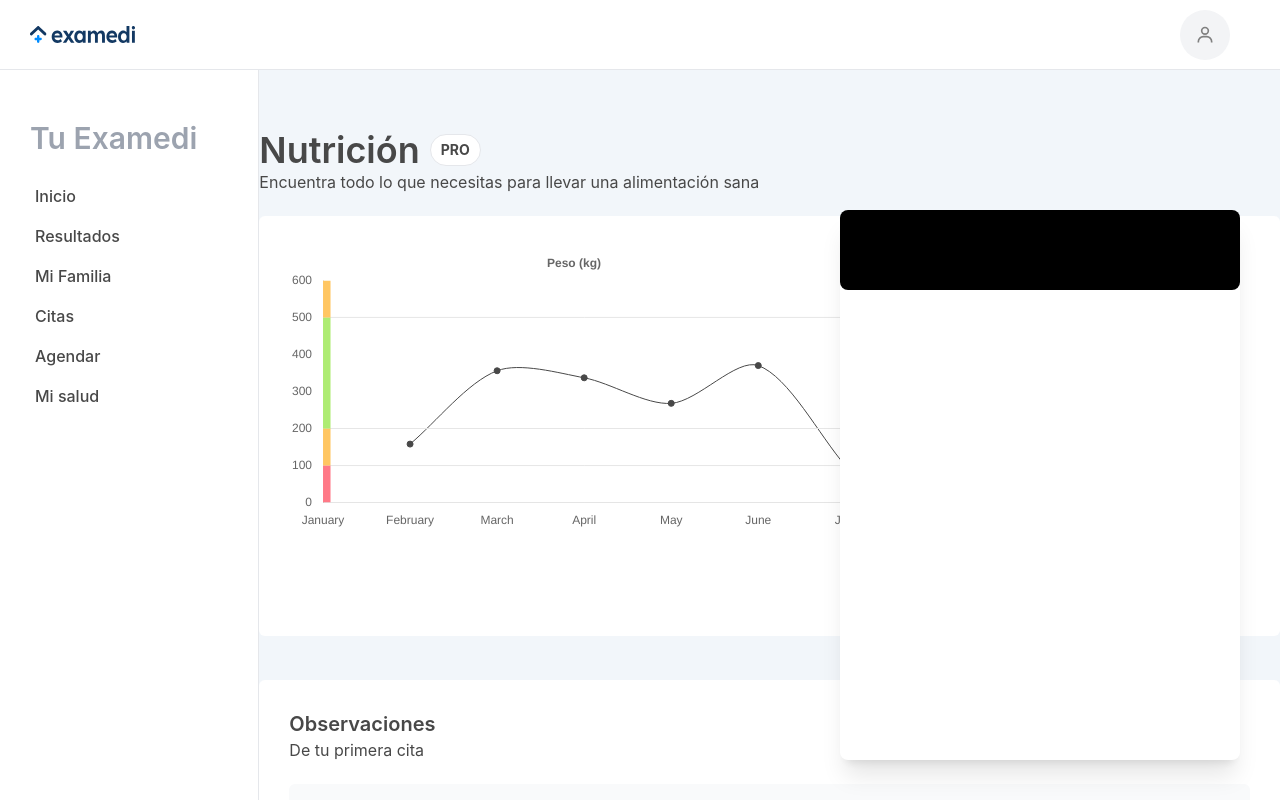
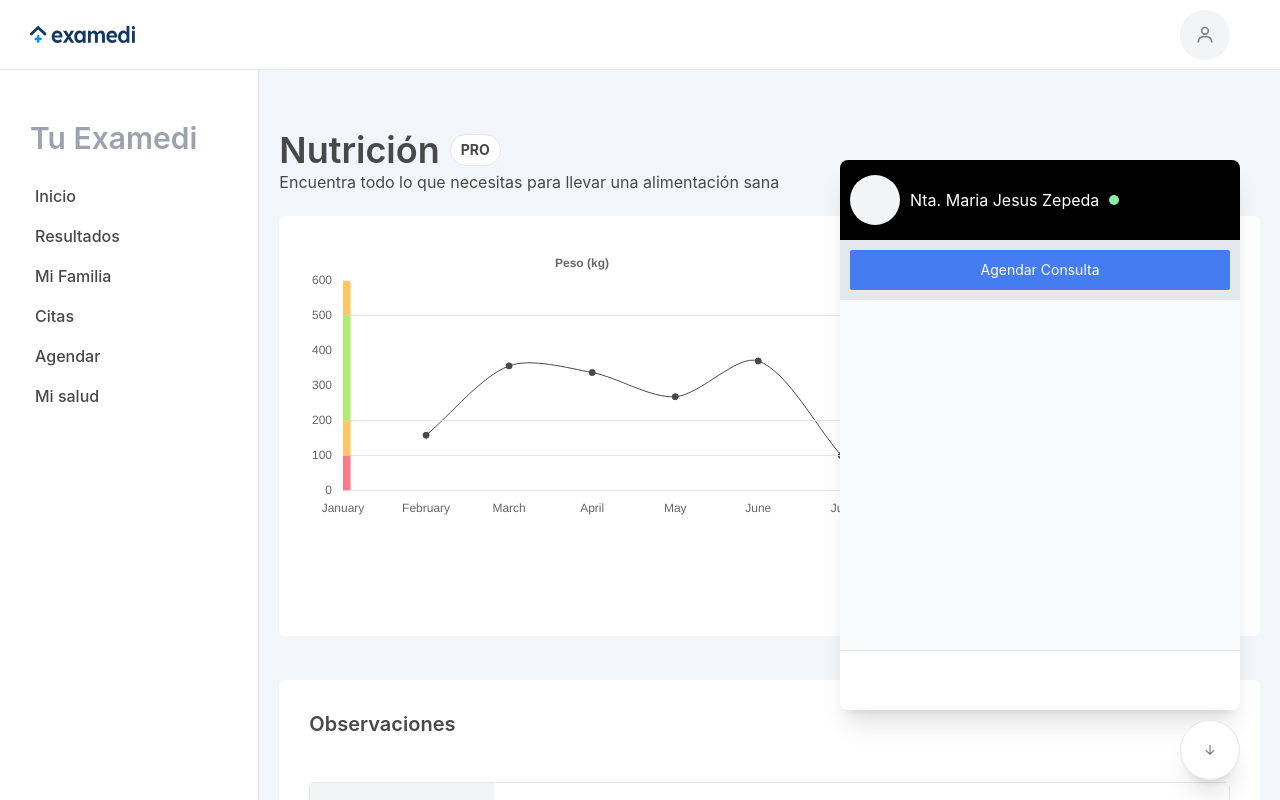
Before and after one commit to eundev/patient-dashboard, a React (Vite) app: page /nutrition in a window 1280 px wide. Both pictures are taken after a click on the button 1205 px from the left and 725 px from the top of the page. Built offline with nearby package versions, Linux system fonts and the light colour scheme.

Commit message:
feat: setup chat

```diff
--- a/src/components/nutrition/Chat.tsx
+++ b/src/components/nutrition/Chat.tsx
@@ -1,18 +1,41 @@
 import React, { useState } from "react";
-import { BsFillChatSquareTextFill } from "react-icons/bs";
+import { BsArrowDownShort, BsFillChatSquareTextFill } from "react-icons/bs";
 
 function NutritionChat(){
     const [visible, setVisible] = useState(false);
-    return visible ? <div className="shadow-xl bg-white w-[400px] h-[550px] right-[40px] bottom-[40px] rounded-lg fixed">
-            <div className="bg-black w-full h-[80px] rounded-lg">
+    return <div>
+            {visible && <div className="shadow-xl bg-white w-[400px] h-[550px] right-[40px] bottom-[90px] rounded-lg fixed">
+                <div className="bg-black w-full h-[80px] px-[10px] rounded-tl-lg rounded-tr-lg flex items-center">
+                    <div className="w-[50px] h-[50px] rounded-full bg-gray-100">
 
-            </div>
-        </div> : <button onClick={()=>{
-            setVisible(true);
-        }} className="hover:bg-gray-100 flex items-center justify-center fixed shadow-xl h-[70px] w-[70px] rounded-full bg-white border-[1px] bottom-[40px] right-[40px]">
-        <BsFillChatSquareTextFill color="gray" size={24}/>
+                    </div>
+                    <p className="text-white ml-[10px]">
+                        Nta. Maria Jesus Zepeda
+                    </p>
+                    <div className="h-[10px] w-[10px] bg-green-300 rounded-full ml-[10px]">
 
-    </button>
+                    </div>
+                </div>
+                <div className="w-full h-[calc(100%-140px)] bg-gray-50 relative">
+                    <div className="p-[10px] bg-gray-200">
+                        <button className="w-full bg-examedi-blue-strong hover:bg-examedi-blue-light text-white text-sm rounded-sm px-[20px] py-[10px]">
+                            Agendar Consulta
+                        </button>
+                    </div>
+                </div>
+                <div className="w-full h-[60px] bg-white border-t-[1px] rounded-bl-lg rounded-br-lg p-[10px] flex">
+                </div>
+
+            </div>}
+            <button onClick={()=>{
+                setVisible(!visible);
+            }} className="hover:bg-gray-100 flex items-center justify-center fixed shadow-xl h-[60px] w-[60px] rounded-full bg-white border-[1px] bottom-[20px] right-[40px]">
+                {!visible ?
+                    <BsFillChatSquareTextFill color="gray" size={20}/> :
+                    <BsArrowDownShort color="gray" size={20}/>
+                }
+            </button>
+    </div>
 };
 
 export default NutritionChat;
--- a/src/views/nutrition/Landing.tsx
+++ b/src/views/nutrition/Landing.tsx
@@ -13,7 +13,7 @@ function NutritionLanding(){
         return true;
     }
 
-    return <div className="relative">
+    return <div className="relative px-[20px]">
             <NutritionChat/>
             <div className="w-full max-w-[1100px] pt-[60px] mx-auto">
                 <div className="flex items-center">
@@ -49,9 +49,35 @@ function NutritionLanding(){
                         <h3 className="text-xl font-semibold">
                             Observaciones
                         </h3>
-                        <p>De tu primera cita</p>
-                        <div className="bg-gray-50 w-full h-[300px] rounded-md mt-[22px]">
+                        <div className="w-full rounded-md mt-[44px] grid grid-cols-5 bg-gray-100 border-[1px]">
+                            <div className="h-[100px] p-[20px] col-span-1">
+                                <div className="mx-auto h-[100px] w-[100px] rounded-full bg-gray-300">
 
+                                </div>
+                                <p className="text-center font-semibold text-xs mt-[11px]">
+                                    Nta. Maria Jesus Zepeda
+                                </p>
+                                <p className="text-center">
+                                    14/03/2023
+                                </p>
+                            </div>
+                            <div className="p-[20px] col-span-4 bg-white">
+                                <p>
+                                    A continuación destaco lo más importante para poder lograr bajar 600g exactos para la pelea.
+                                    <br/>
+                                    <br/>
+                                    1. Hay que recortar aproximadamente 200kcal, por lo que la dieta total queda en 2000 kcal. Para esto debemos sacar el jugo de fruta (aunque sea natural), ya que siempre es mejor comer la fruta entera (esta tiene menor peak glicémico y aporta menos calorías). Cambiar el tipo de cereal por uno sin azúcar (enlinea, tika, vivo) y moderar la cantidad a máximo 3/4 taza. En la lista de supermercado hay cereales recomendados.
+                                    <br/>
+                                    <br/>
+                                    2. Es importante medir los alimentos en las medidas ya sea caseras o en gramos, porque eso hace la diferencia de 200 kcal.
+                                    <br/>
+                                    <br/>
+                                    3. No consumir más que 1/2 palta al día y 2 cdtas de aceite, evitar la mantequilla y mayonesa, recorté las calorías de esto.
+                                    <br/>
+                                    <br/>
+                                    4. Las proteínas son 150g de alguna carne en el día.
+                                </p>
+                            </div>
                         </div>
                     </div>
                 <div className="max-w-[1100px] mx-auto p-[30px] bg-white mt-[44px] rounded-md">
@@ -59,18 +85,51 @@ function NutritionLanding(){
                         Plan de Alimentación
                     </h3>
                     <p>Máximo 1800 calorias al día, en horarios regulares.</p>
-                    <div className="mt-[22px]">
-                        {[{name: "Desayuno"}, {name: "Almuerzo"}, {name: "Once"}, {name: "Cena"}].map((item, i)=>(
-                            <div key={i} className="inline-block bg-[whitesmoke] h-[350px] w-[250px] rounded-md mr-[10px] p-[20px]">
+                    <div className="mt-[33px] divide-y">
+                        {[{name: "Desayuno", time: "7:30", information: [
+                            {label: "Opción 1", description: "1 taza de té o café con leche descremada y endulzante + 2 rebanadas de pan de molde integral + 1 rebanada de jamón de pavo."},
+                            {label: "Opción 2"},
+                            {label: "Opción 3"},
+                            {label: "Opción 4"},
+                            {label: "Opción 5"},
+                            {label: "Opción 6"},
+                            {label: "Opción 7"},
+                            {label: "Opción 8"},
+                        ]}, {name: "Almuerzo", time: "13:30", information: [
+                            {label: "Entrada"},
+                            {label: "Plato Principal"},
+                            {label: "Postre"},
+                            {label: "Bebestible"},
+                        ]}, {name: "Once", time: "17:00", information: [
+                            {label: "Opción 1"},
+                            {label: "Opción 2"},
+                            {label: "Opción 3"},
+                            {label: "Opción 4"},
+                            {label: "Opción 5"},
+                            {label: "Opción 6"},
+                            {label: "Opción 7"},
+                            {label: "Opción 8"},
+                        ]}, {name: "Cena", time: "20:30", information: [
+                            {label: "Opción 1"},
+                            {label: "Opción 2"},
+                            {label: "Postre"},
+                            {label: "Bebestible"},
+                        ]}].map((item, i)=>(
+                            <div key={i} className="inline-block w-full rounded-md py-[22px]">
                                 <p className="font-bold">
                                     {item.name}
                                 </p>
-                                <div className="mt-[22px]">
-                                    {[1,2,3].map((item, i)=>(
-                                        <div key={i} className="w-full bg-white rounded-md h-[80px] mb-[11px]">
-
-                                            </div>
-                                    ))}
+                                <p>
+                                    {item.time}
+                                </p>
+                                <div className="mt-[11px]">
+                                   {item.information?.map((info, k)=>(
+                                    <div key={k} className="inline-block mr-[11px]">
+                                        <button className="px-[22px] w-full border-[1px] py-[11px] mb-[5.5px] rounded-sm hover:bg-gray-200" key={k}>
+                                            {info.label}
+                                        </button>
+                                    </div>
+                                   ))}
                                 </div>
                             </div>
                         ))}
```
